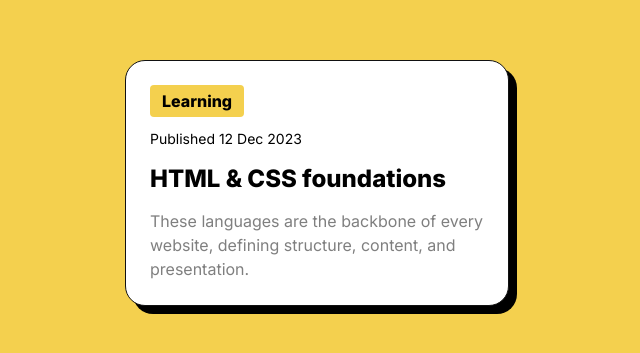
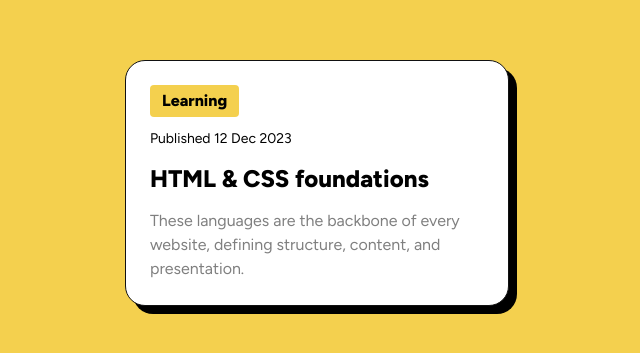
Before and after one commit to no-pla/blog_preview_card, a Next.js app: page / in a window 1280 px wide. Shown: the part 217-570 px from the top of the page, without its empty margins (323-963 px from the left). Built offline with nearby package versions, Linux system fonts and the light colour scheme.

Commit message:
Design: font 변경

```diff
--- a/app/layout.tsx
+++ b/app/layout.tsx
@@ -1,8 +1,8 @@
 import type { Metadata } from "next";
-import { Inter } from "next/font/google";
+import { Figtree } from "next/font/google";
 import "./globals.css";
 
-const inter = Inter({ subsets: ["latin"] });
+const figtree = Figtree({ subsets: ["latin"] });
 
 export const metadata: Metadata = {
   title: "Blog Preview Card",
@@ -16,7 +16,7 @@
 }) {
   return (
     <html lang="en">
-      <body className={inter.className}>{children}</body>
+      <body className={figtree.className}>{children}</body>
     </html>
   );
 }
```
